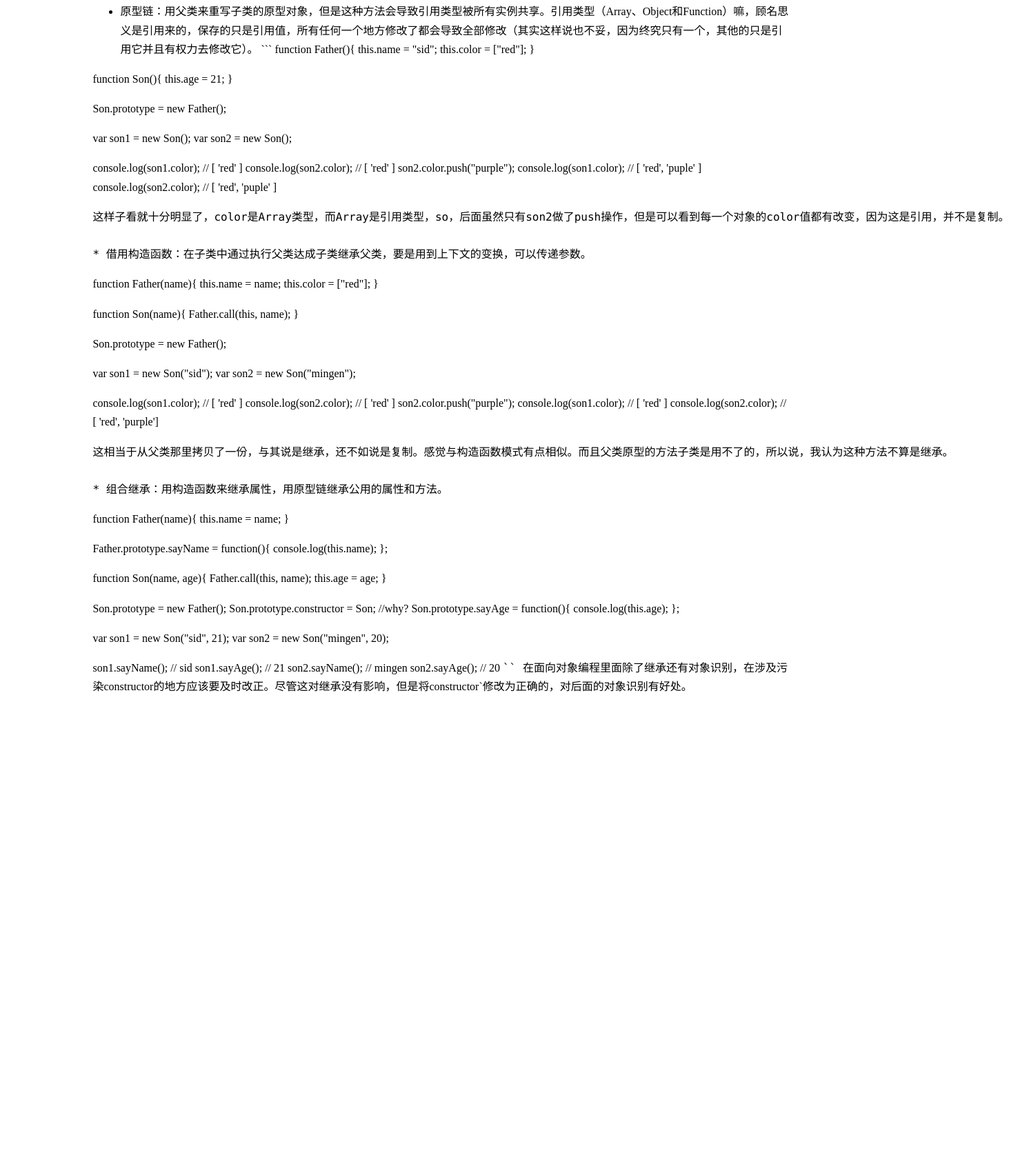
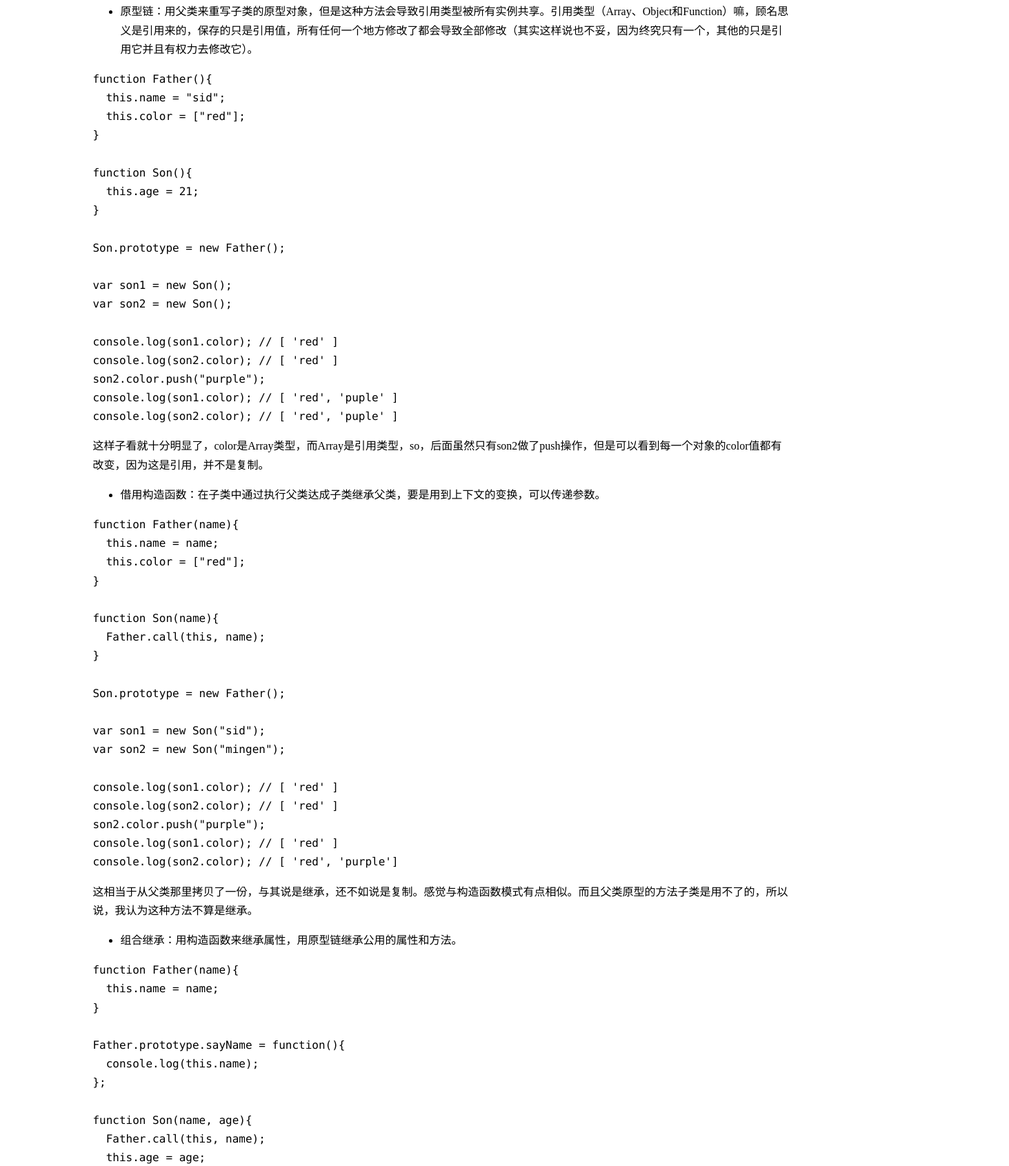
Before and after one commit to SidKwok/tech-diary, a plain HTML site: page post/jsInherit_2016-04-01.html in a window 1280 px wide. Shown: the part 241-1932 px from the top of the page at 69% size, 1463 px wide, since content can reach past the window. Before the commit the page ends 1266 px from the top, so only its background shows below. Drawn offline with nearby package versions, Linux system fonts and the light colour scheme; a small style sheet from the web is missing.

Commit message:
Update 2016-04-04T07:33:45.470Z

````diff
--- a/css/table.css
+++ b/css/table.css
@@ -1,6 +1,6 @@
+body > table > tbody > tr:nth-child(9) > td:nth-child(4){background-color: rgba(62,172,168,0.3246);}
 body > table > tbody > tr:nth-child(10) > td:nth-child(30){background-color: rgba(62,172,168,0.5344);}
-body > table > tbody > tr:nth-child(9) > td:nth-child(4){background-color: rgba(62,172,168,0.3246);}
-body > table > tbody > tr:nth-child(9) > td:nth-child(2){background-color: rgba(62,172,168,0.9064);}
 body > table > tbody > tr:nth-child(10) > td:nth-child(31){background-color: rgba(62,172,168,0.3906);}
+body > table > tbody > tr:nth-child(9) > td:nth-child(2){background-color: rgba(62,172,168,0.9074);}
+body > table > tbody > tr:nth-child(9) > td:nth-child(3){background-color: rgba(62,172,168,0.5314);}
 body > table > tbody > tr:nth-child(10) > td:nth-child(32){background-color: rgba(62,172,168,0.4674);}
-body > table > tbody > tr:nth-child(9) > td:nth-child(3){background-color: rgba(62,172,168,0.5314);}
--- a/post/jsInherit_2016-04-01.html
+++ b/post/jsInherit_2016-04-01.html
@@ -3,66 +3,79 @@
 <p>来吧，继承。</p>
 <p>需要明确的一点是，js中的继承是通过原型（prototype）的，分析几种继承的方法，确实不能一言以蔽之。</p>
 <ul>
-<li>原型链：用父类来重写子类的原型对象，但是这种方法会导致引用类型被所有实例共享。引用类型（Array、Object和Function）嘛，顾名思义是引用来的，保存的只是引用值，所有任何一个地方修改了都会导致全部修改（其实这样说也不妥，因为终究只有一个，其他的只是引用它并且有权力去修改它）。
-```
-function Father(){
-this.name = &quot;sid&quot;;
-this.color = [&quot;red&quot;];
-}</li>
+<li>原型链：用父类来重写子类的原型对象，但是这种方法会导致引用类型被所有实例共享。引用类型（Array、Object和Function）嘛，顾名思义是引用来的，保存的只是引用值，所有任何一个地方修改了都会导致全部修改（其实这样说也不妥，因为终究只有一个，其他的只是引用它并且有权力去修改它）。</li>
 </ul>
-<p>function Son(){
+<pre><code>function Father(){
+  this.name = &quot;sid&quot;;
+  this.color = [&quot;red&quot;];
+}
+
+function Son(){
   this.age = 21;
-}</p>
-<p>Son.prototype = new Father();</p>
-<p>var son1 = new Son();
-var son2 = new Son();</p>
-<p>console.log(son1.color); // [ &#39;red&#39; ]
+}
+
+Son.prototype = new Father();
+
+var son1 = new Son();
+var son2 = new Son();
+
+console.log(son1.color); // [ &#39;red&#39; ]
 console.log(son2.color); // [ &#39;red&#39; ]
 son2.color.push(&quot;purple&quot;);
 console.log(son1.color); // [ &#39;red&#39;, &#39;puple&#39; ]
-console.log(son2.color); // [ &#39;red&#39;, &#39;puple&#39; ]</p>
-<pre><code>这样子看就十分明显了，color是Array类型，而Array是引用类型，so，后面虽然只有son2做了push操作，但是可以看到每一个对象的color值都有改变，因为这是引用，并不是复制。
-
-* 借用构造函数：在子类中通过执行父类达成子类继承父类，要是用到上下文的变换，可以传递参数。
-</code></pre><p>function Father(name){
+console.log(son2.color); // [ &#39;red&#39;, &#39;puple&#39; ]
+</code></pre><p>这样子看就十分明显了，color是Array类型，而Array是引用类型，so，后面虽然只有son2做了push操作，但是可以看到每一个对象的color值都有改变，因为这是引用，并不是复制。</p>
+<ul>
+<li>借用构造函数：在子类中通过执行父类达成子类继承父类，要是用到上下文的变换，可以传递参数。</li>
+</ul>
+<pre><code>function Father(name){
   this.name = name;
   this.color = [&quot;red&quot;];
-}</p>
-<p>function Son(name){
+}
+
+function Son(name){
   Father.call(this, name);
-}</p>
-<p>Son.prototype = new Father();</p>
-<p>var son1 = new Son(&quot;sid&quot;);
-var son2 = new Son(&quot;mingen&quot;);</p>
-<p>console.log(son1.color); // [ &#39;red&#39; ]
+}
+
+Son.prototype = new Father();
+
+var son1 = new Son(&quot;sid&quot;);
+var son2 = new Son(&quot;mingen&quot;);
+
+console.log(son1.color); // [ &#39;red&#39; ]
 console.log(son2.color); // [ &#39;red&#39; ]
 son2.color.push(&quot;purple&quot;);
 console.log(son1.color); // [ &#39;red&#39; ]
-console.log(son2.color); // [ &#39;red&#39;, &#39;purple&#39;]</p>
-<pre><code>这相当于从父类那里拷贝了一份，与其说是继承，还不如说是复制。感觉与构造函数模式有点相似。而且父类原型的方法子类是用不了的，所以说，我认为这种方法不算是继承。
+console.log(son2.color); // [ &#39;red&#39;, &#39;purple&#39;]
+</code></pre><p>这相当于从父类那里拷贝了一份，与其说是继承，还不如说是复制。感觉与构造函数模式有点相似。而且父类原型的方法子类是用不了的，所以说，我认为这种方法不算是继承。</p>
+<ul>
+<li>组合继承：用构造函数来继承属性，用原型链继承公用的属性和方法。</li>
+</ul>
+<pre><code>function Father(name){
+  this.name = name;
+}
 
-* 组合继承：用构造函数来继承属性，用原型链继承公用的属性和方法。
-</code></pre><p>function Father(name){
-  this.name = name;
-}</p>
-<p>Father.prototype.sayName = function(){
+Father.prototype.sayName = function(){
   console.log(this.name);
-};</p>
-<p>function Son(name, age){
+};
+
+function Son(name, age){
   Father.call(this, name);
   this.age = age;
-}</p>
-<p>Son.prototype = new Father();
+}
+
+Son.prototype = new Father();
 Son.prototype.constructor = Son; //why?
 Son.prototype.sayAge = function(){
   console.log(this.age);
-};</p>
-<p>var son1 = new Son(&quot;sid&quot;, 21);
-var son2 = new Son(&quot;mingen&quot;, 20);</p>
-<p>son1.sayName(); // sid
+};
+
+var son1 = new Son(&quot;sid&quot;, 21);
+var son2 = new Son(&quot;mingen&quot;, 20);
+
+son1.sayName(); // sid
 son1.sayAge(); // 21
 son2.sayName(); // mingen
 son2.sayAge(); // 20
-<code>``
-在面向对象编程里面除了继承还有对象识别，在涉及污染</code>constructor<code>的地方应该要及时改正。尽管这对继承没有影响，但是将</code>constructor`修改为正确的，对后面的对象识别有好处。</p>
+</code></pre><p>在面向对象编程里面除了继承还有对象识别，在涉及污染<code>constructor</code>的地方应该要及时改正。尽管这对继承没有影响，但是将<code>constructor</code>修改为正确的，对后面的对象识别有好处。</p>
 </div><script src="http://cdn.bootcss.com/highlight.js/8.0/highlight.min.js"></script><script>hljs.initHighlightingOnLoad();</script></body></html>
````
Also changed, not shown: js/bundle.js.
